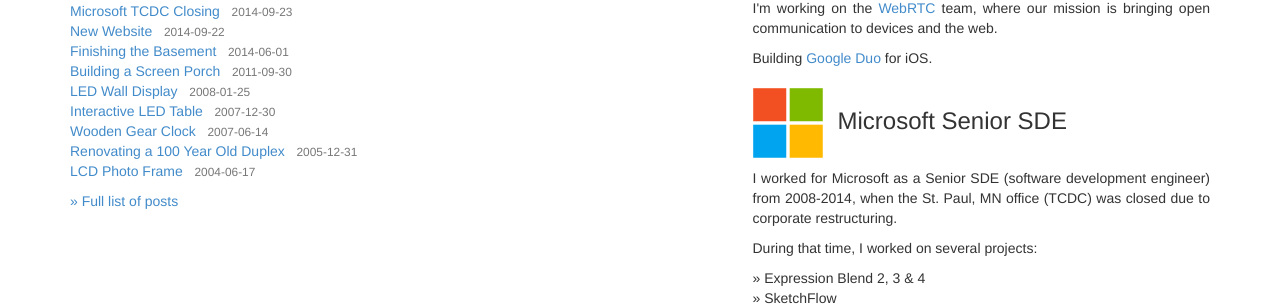
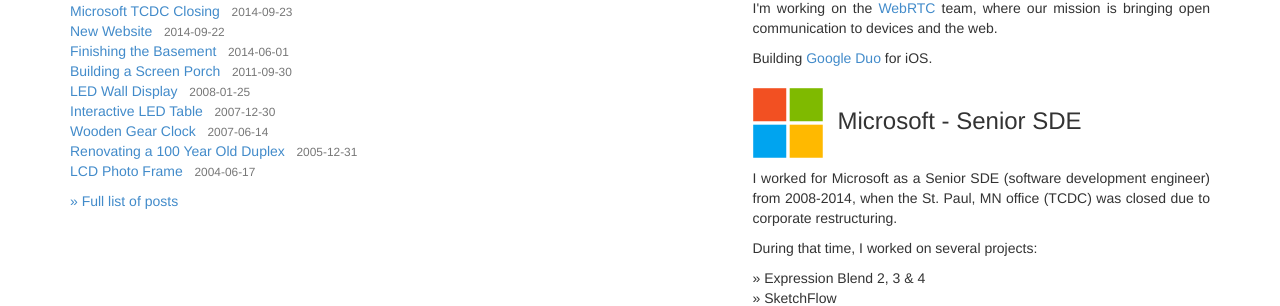
Before and after one commit to chuckhays/chuckhays.github.io, a Jekyll site: the page built from index.html, in a window 1280 px wide and 1233 px high. Shown: the part 474-780 px from the top of the window. Built offline with Jekyll 4.4.1, drawn with Linux system fonts in a browser that asks for light colours; nearby versions of some CDN libraries; the list of posts is cut into pages by our own code.

Commit message:
Update index.html

```diff
--- a/index.html
+++ b/index.html
@@ -38,7 +38,7 @@
 			<h3><img src="images/google.png" style="width: 70px; height: 70px; margin-right:15px" /><span>Google - Seinior SWE/Tech Lead</span></h3>
 			<p>I'm working on the <a href="http://webrtc.org/">WebRTC</a> team, where our mission is bringing open communication to devices and the web.</p>
 			<p>Building <a href="https://googleblog.blogspot.com/2016/05/allo-duo-apps-messaging-video.html">Google Duo</a> for iOS.</p>
-			<h3 style="vertical-align: text-top"><img src="images/msft.png" style="width: 70px; height: 70px; margin-right:15px" /><span>Microsoft Senior SDE</span></h3>
+			<h3 style="vertical-align: text-top"><img src="images/msft.png" style="width: 70px; height: 70px; margin-right:15px" /><span>Microsoft - Senior SDE</span></h3>
 			<p>I worked for Microsoft as a Senior SDE (software development engineer) from 2008-2014, when the St. Paul, MN office (TCDC) was closed due to corporate restructuring.</p>
 
 			<p>During that time, I worked on several projects:</p>
```
